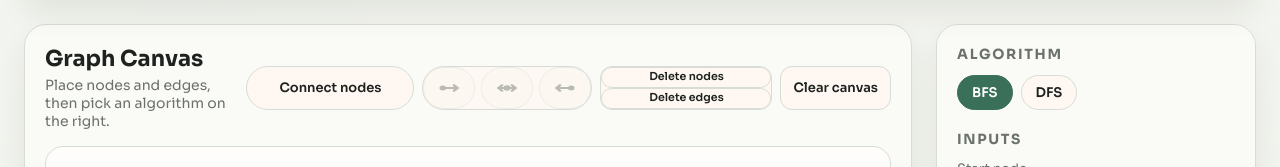
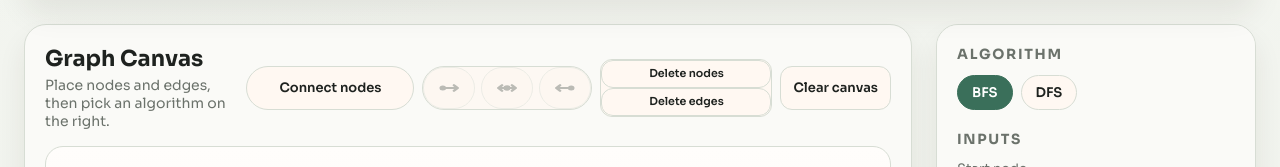
Before and after one commit to Gegaong/dsa-visualizer, a React (Vite) app: page / in a window 1280 px wide. Shown: the part 159-326 px from the top of the page. Built offline with nearby package versions, Linux system fonts and the light colour scheme.

Commit message:
made delete nodes and delete edges buttons taller on the topbar

```diff
--- a/src/App.css
+++ b/src/App.css
@@ -95,7 +95,7 @@
 .canvas-actions {
 	--action-height: 44px;
 	display: flex;
-	align-items: stretch;
+	align-items: center;
 	gap: 8px;
 	flex-wrap: nowrap;
 	justify-content: flex-end;
@@ -103,8 +103,7 @@
 }
 
 .canvas-actions > .btn,
-.canvas-actions > .edge-direction-picker,
-.canvas-actions > .delete-stack {
+.canvas-actions > .edge-direction-picker {
 	height: var(--action-height);
 }
 
@@ -177,9 +176,11 @@
 }
 
 .delete-stack {
+	--delete-stack-height: calc(var(--action-height) + 14px);
 	display: grid;
 	grid-template-rows: repeat(2, minmax(0, 1fr));
 	width: 172px;
+	height: var(--delete-stack-height);
 	border: 1px solid var(--border);
 	border-radius: 12px;
 	overflow: hidden;
```
